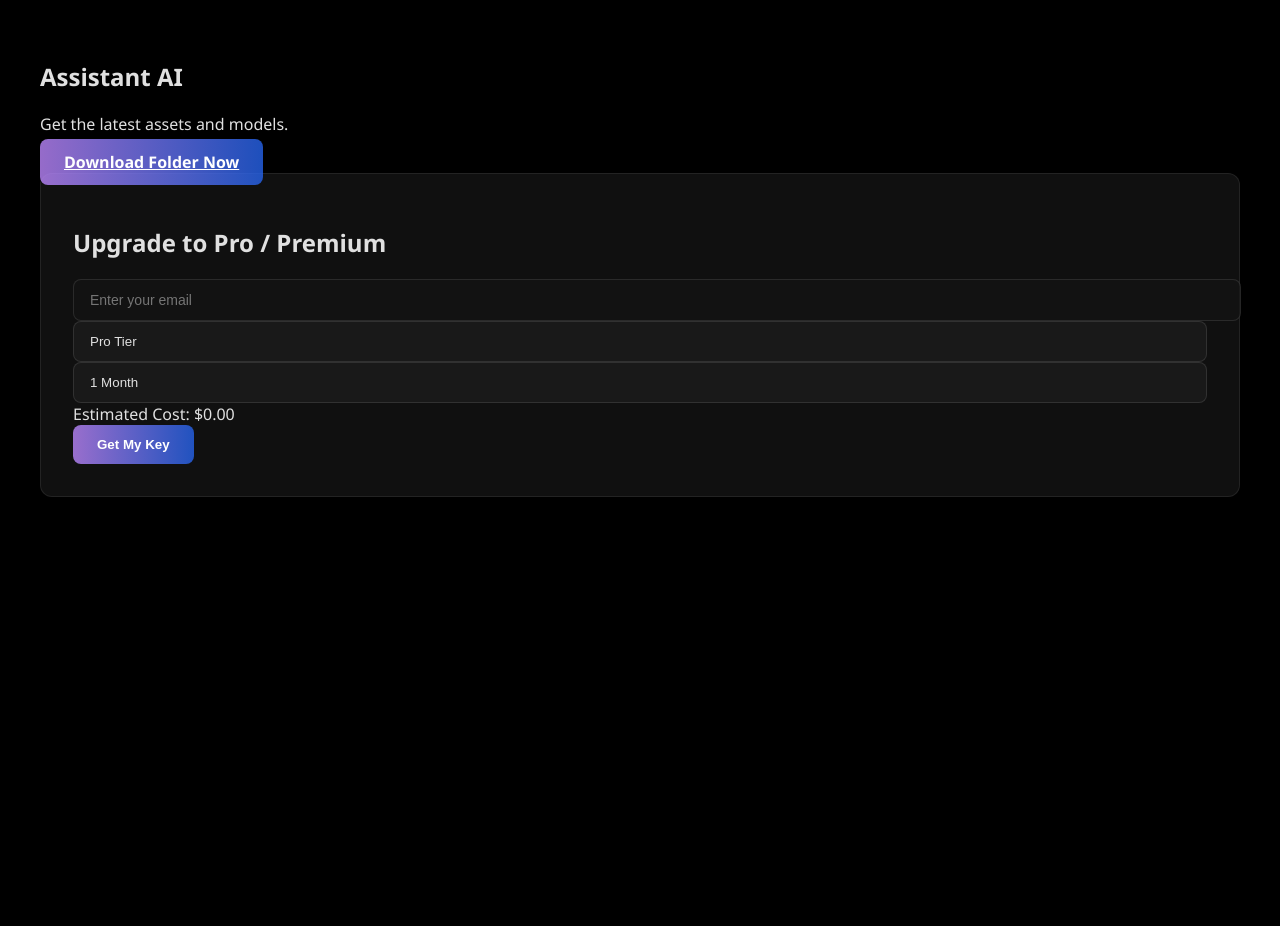
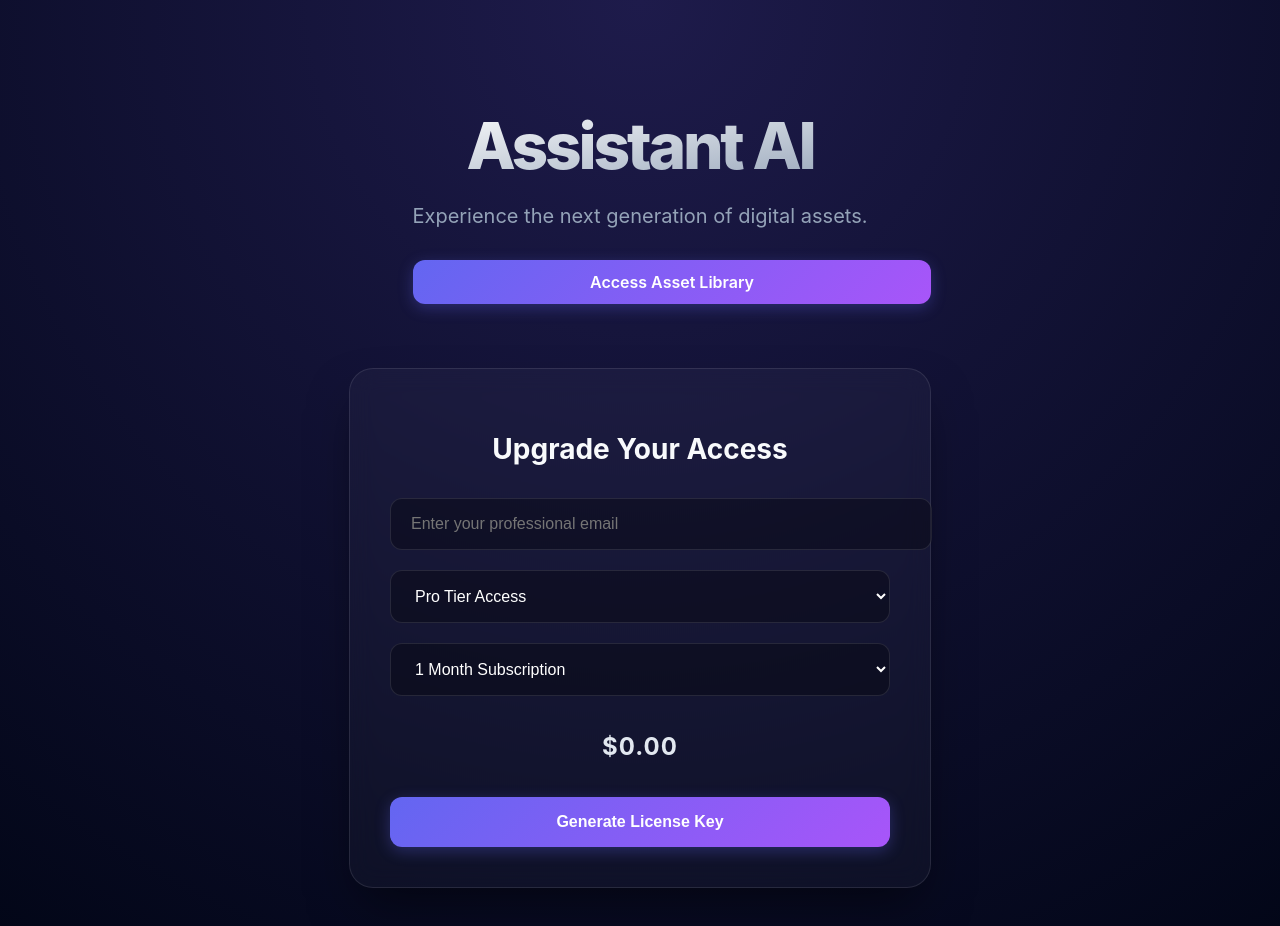
Before and after one commit to nabajyoticlaw/assistant, a Next.js app: page / in a window 1280 px wide. Shown: the top 926 px of the page. Before the commit the page ends 880 px from the top, so only its background shows below. Built offline with nearby package versions, Linux system fonts and the light colour scheme; no server answers; the database is empty.

Commit message:
Clean up project and remove deleted files

```diff
--- a/app/page.tsx
+++ b/app/page.tsx
@@ -13,13 +13,11 @@ export default function LandingPage() {
   const [generatedKey, setGeneratedKey] = useState<string | null>(null);
   const [keyData, setKeyData] = useState<any>(null);
 
-  // NEW: State for dynamic pricing
   const [prices, setPrices] = useState<any[]>([]);
   const [fetchingPrices, setFetchingPrices] = useState(true);
 
   const GOOGLE_DRIVE_LINK = "https://drive.google.com/drive/folders/1lBXZpuHhCtDeF-z9x50UrLJ7m1Zbkkwi?usp=sharing";
 
-  // Fetch prices from Supabase on load
   useEffect(() => {
     const fetchPrices = async () => {
       const { data, error } = await supabase.from('pricing_config').select('*');
@@ -29,7 +27,6 @@ export default function LandingPage() {
     fetchPrices();
   }, []);
 
-  // Find price from the fetched array
   const getCost = (t: string, d: number) => {
     const match = prices.find((p) => p.tier === t && p.duration === d);
     return match ? match.price.toFixed(2) : "0.00";
@@ -79,62 +76,79 @@ export default function LandingPage() {
 
   return (
     <div className={styles.pageWrapper}>
-  <section className="text-center mb-20">
-    <h1 className="text-5xl font-bold mb-4">Assistant AI</h1>
-    <p className="text-gray-400 mb-6">Get the latest assets and models.</p>
-    <a href={GOOGLE_DRIVE_LINK} className={styles.buttonPrimary}>
-      Download Folder Now
+      {/* Hero Section */}
+      <header className={styles.heroSection}>
+        <h1 className={styles.heroTitle}>Assistant AI</h1>
+        <p className={styles.heroSubtitle}>Experience the next generation of digital assets.</p>
+        <a href={GOOGLE_DRIVE_LINK} target="_blank" rel="noreferrer" className={styles.buttonPrimary} style={{ display: 'inline-block', textDecoration: 'none', padding: '0.75rem 2rem' }}>
+          Access Asset Library
         </a>
-  </section>
+      </header>
 
-  <section className={`${styles.card} max-w-md mx-auto`}>
-    <h2 className="text-2xl font-bold mb-6 text-center">Upgrade to Pro / Premium</h2>
+      {/* Subscription Card */}
+      <main className={styles.card} style={{ maxWidth: '500px' }}>
+        <h2 style={{ fontSize: '1.75rem', fontWeight: 700, textAlign: 'center', marginBottom: '2rem' }}>
+          Upgrade Your Access
+        </h2>
 
-    <div className="space-y-4">
+        <div className={styles.formGroup}>
           <input
             type="email"
-        placeholder="Enter your email"
+            placeholder="Enter your professional email"
             className={styles.input}
             value={email}
             onChange={(e) => setEmail(e.target.value)}
           />
 
           <select className={styles.select} value={tier} onChange={(e) => setTier(e.target.value)}>
-        <option value="pro">Pro Tier</option>
-        <option value="premium">Premium Tier</option>
+            <option value="pro">Pro Tier Access</option>
+            <option value="premium">Premium Tier Access</option>
           </select>
 
           <select className={styles.select} value={duration} onChange={(e) => setDuration(Number(e.target.value))}>
-        <option value={1}>1 Month</option>
-        <option value={3}>3 Months</option>
-        <option value={12}>1 Year</option>
+            <option value={1}>1 Month Subscription</option>
+            <option value={3}>3 Month Subscription</option>
+            <option value={12}>12 Month Subscription (Best Value)</option>
           </select>
 
-      <div className="text-center py-2 text-xl font-semibold">
-        {fetchingPrices ? "Loading price..." : `Estimated Cost: $${getCost(tier, duration)}`}
+          <div className={styles.priceDisplay}>
+            {fetchingPrices ? "Calculating..." : `$${getCost(tier, duration)}`}
           </div>
 
-      <button onClick={handleUpgrade} disabled={loading} className={styles.buttonPrimary}>
-        {loading ? "Generating..." : "Get My Key"}
+          <button
+            onClick={handleUpgrade}
+            disabled={loading}
+            className={styles.buttonPrimary}
+          >
+            {loading ? "Processing..." : "Generate License Key"}
           </button>
         </div>
+      </main>
 
       {/* Success Modal */}
       {generatedKey && (
         <div className={styles.modalOverlay}>
-        <div className={`${styles.card} max-w-sm w-full text-center border-blue-500`}>
-          <h3 className="text-2xl font-bold mb-2 text-blue-400">Activation Success!</h3>
-          <div className="bg-black p-4 rounded font-mono text-lg mb-6 border border-gray-600 select-all">
+          <div className={`${styles.card} ${styles.modalContent}`} style={{ maxWidth: '400px' }}>
+            <h3 style={{ fontSize: '1.5rem', fontWeight: 700, color: '#38bdf8', textAlign: 'center' }}>
+              License Activated
+            </h3>
+            <div className={styles.keyDisplay}>
               {generatedKey}
             </div>
-          <div className="flex flex-col gap-3">
-            <button onClick={downloadKeyFile} className={styles.buttonSuccess}>Download .txt File</button>
-            <button onClick={() => setGeneratedKey(null)} className="text-gray-400 text-sm underline">Close</button>
+            <div style={{ display: 'flex', flexDirection: 'column', gap: '1rem' }}>
+              <button onClick={downloadKeyFile} className={styles.buttonDownload}>
+                Download License (.txt)
+              </button>
+              <button
+                onClick={() => setGeneratedKey(null)}
+                style={{ background: 'none', border: 'none', color: '#94a3b8', cursor: 'pointer', textDecoration: 'underline' }}
+              >
+                Close Window
+              </button>
             </div>
           </div>
         </div>
       )}
-  </section>
     </div>
   );
 }
--- a/user.module.css
+++ b/user.module.css
@@ -1,162 +1,166 @@
 /* user.module.css */
 
-/* Base Layout */
+/* Base Layout - Deep Space Theme */
 .pageWrapper {
   min-height: 100vh;
-  background-color: #000000;
-  color: #E0E0E0;
-  font-family: 'Segoe UI', -apple-system, BlinkMacSystemFont, Roboto, sans-serif;
-  padding: 2.5rem;
+  background: radial-gradient(circle at top center, #1e1b4b 0%, #020617 100%);
+  color: #f8fafc;
+  font-family: 'Inter', 'Segoe UI', sans-serif;
+  display: flex;
+  flex-direction: column;
+  align-items: center;
+  padding: 4rem 1rem;
+  overflow-x: hidden;
 }
 
-/* Card / Container Style (The "Group Box" equivalent) */
-.card {
-  background-color: rgba(20, 20, 20, 0.8);
-  border: 1px solid rgba(255, 255, 255, 0.08);
-  border-radius: 12px;
-  padding: 2rem;
-  box-shadow: 0 10px 30px rgba(0, 0, 0, 0.5);
+/* Hero Section Styling */
+.heroSection {
+  text-align: center;
+  margin-bottom: 4rem;
+  animation: fadeIn 1s ease-out;
 }
 
-/* Form Elements (The "QLineEdit/QTextEdit" equivalent) */
-.input {
-  width: 100%;
-  padding: 0.75rem 1rem;
-  background-color: rgba(20, 20, 20, 0.6);
-  border: 1px solid rgba(255, 255, 255, 0.1);
-  border-radius: 8px;
-  color: #E0E0E0;
-  font-size: 14px;
-  outline: none;
-  transition: border 0.2s ease, background-color 0.2s ease;
+.heroTitle {
+  font-size: 4rem;
+  font-weight: 800;
+  letter-spacing: -0.05em;
+  background: linear-gradient(to bottom right, #ffffff, #94a3b8);
+  -webkit-background-clip: text;
+  -webkit-text-fill-color: transparent;
+  margin-bottom: 1rem;
 }
 
-.input:focus {
-  border: 1px solid rgba(187, 134, 252, 0.6);
-  background-color: rgba(25, 25, 25, 0.8);
+.heroSubtitle {
+  color: #94a3b8;
+  font-size: 1.25rem;
+  margin-bottom: 2rem;
 }
 
-.select {
+/* Glassmorphism Card */
+.card {
+  background: rgba(255, 255, 255, 0.03);
+  backdrop-filter: blur(12px);
+  -webkit-backdrop-filter: blur(12px);
+  border: 1px solid rgba(255, 255, 255, 0.1);
+  border-radius: 24px;
+  padding: 2.5rem;
+  box-shadow: 0 25px 50px -12px rgba(0, 0, 0, 0.5);
   width: 100%;
-  padding: 0.75rem 1rem;
-  background-color: rgba(30, 30, 30, 0.7);
-  border: 1px solid rgba(255, 255, 255, 0.1);
-  border-radius: 8px;
-  color: #E0E0E0;
-  outline: none;
-  appearance: none; /* Removes default browser styling */
 }
 
-/* Buttons (The "QPushButton" equivalent) */
-.button {
-  background-color: rgba(255, 255, 255, 0.04);
-  border: 1px solid rgba(255, 255, 255, 0.08);
-  border-radius: 6px;
-  padding: 0.5rem 1.5rem;
-  color: #CCCCCC;
-  font-weight: 500;
-  cursor: pointer;
-  transition: all 0.2s ease;
+/* Form Alignment & Spacing */
+.formGroup {
+  display: flex;
+  flex-direction: column;
+  gap: 1.25rem;
 }
 
-.button:hover {
-  background-color: rgba(255, 255, 255, 0.08);
-  border: 1px solid rgba(255, 255, 255, 0.15);
-  color: #FFFFFF;
+/* Premium Inputs */
+.input, .select {
+  width: 100%;
+  padding: 1rem 1.25rem;
+  background: rgba(0, 0, 0, 0.3);
+  border: 1px solid rgba(255, 255, 255, 0.1);
+  border-radius: 12px;
+  color: #ffffff;
+  font-size: 1rem;
+  outline: none;
+  transition: all 0.3s cubic-bezier(0.4, 0, 0.2, 1);
 }
 
+.input:focus, .select:focus {
+  border-color: #818cf8;
+  background: rgba(0, 0, 0, 0.5);
+  box-shadow: 0 0 0 4px rgba(129, 140, 248, 0.1);
+}
+
+/* Price Display */
+.priceDisplay {
+  text-align: center;
+  padding: 1rem 0;
+  font-size: 1.5rem;
+  font-weight: 700;
+  color: #e2e8f0;
+  letter-spacing: 1px;
+}
+
+/* Futuristic Buttons */
 .buttonPrimary {
-  background: linear-gradient(90deg, rgba(187, 134, 252, 0.8), rgba(37, 99, 235, 0.8));
+  width: 100%;
+  background: linear-gradient(135deg, #6366f1 0%, #a855f9 100%);
   color: white;
   border: none;
+  padding: 1rem 2rem;
+  border-radius: 12px;
   font-weight: 600;
-  padding: 0.75rem 1.5rem;
-  border-radius: 8px;
-  transition: opacity 0.2s;
+  font-size: 1rem;
+  cursor: pointer;
+  transition: all 0.3s ease;
+  box-shadow: 0 4px 15px rgba(99, 102, 241, 0.3);
 }
 
 .buttonPrimary:hover {
-  opacity: 0.9;
+  transform: translateY(-2px);
+  box-shadow: 0 8px 25px rgba(99, 102, 241, 0.4);
+  filter: brightness(1.1);
 }
 
 .buttonPrimary:disabled {
-  background: #333;
-  color: #777;
+  background: #334155;
   cursor: not-allowed;
+  transform: none;
 }
 
-.buttonSuccess {
-  background-color: #16a34a;
-  color: white;
-  border: none;
-  padding: 0.5rem 1rem;
-  border-radius: 6px;
+.buttonDownload {
+  background: rgba(34, 197, 94, 0.2);
+  border: 1px solid #22c55e;
+  color: #4ade80;
+  padding: 0.75rem 1.5rem;
+  border-radius: 10px;
+  font-weight: 600;
+  cursor: pointer;
+  transition: all 0.2s;
 }
 
-/* Admin Table Styles */
-.tableContainer {
-  overflow-x: auto;
-  background-color: rgba(20, 20, 20, 0.4);
-  border-radius: 12px;
+.buttonDownload:hover {
+  background: #22c55e;
+  color: white;
 }
 
-.table {
-  width: 100%;
-  border-collapse: collapse;
-  text-align: left;
-}
-
-.table th {
-  color: #888888;
-  text-transform: uppercase;
-  font-size: 12px;
-  letter-spacing: 1px;
-  padding: 1rem;
-  border-bottom: 1px solid rgba(255, 255, 255, 0.08);
-}
-
-.table td {
-  padding: 1rem;
-  border-bottom: 1px solid rgba(255, 255, 255, 0.04);
-}
-
-.table tr:hover {
-  background-color: rgba(255, 255, 255, 0.03);
-}
-
-/* Pricing Cards */
-.pricingGrid {
-  display: grid;
-  grid-template-columns: repeat(auto-fit, minmax(250px, 1fr));
-  gap: 1.5rem;
-}
-
-.pricingCard {
-  background-color: rgba(0, 0, 0, 0.4);
-  border: 1px solid rgba(255, 255, 255, 0.08);
-  padding: 1.5rem;
-  border-radius: 12px;
-}
-
-/* Badges */
-.badge {
-  padding: 2px 8px;
-  border-radius: 4px;
-  font-size: 12px;
-  font-weight: bold;
-  text-transform: uppercase;
-}
-
-.badgePro { background: rgba(59, 130, 246, 0.2); color: #60a5fa; }
-.badgePremium { background: rgba(168, 43, 224, 0.2); color: #c084fc; }
-
-/* Modal */
+/* Success Modal */
 .modalOverlay {
   position: fixed;
   inset: 0;
-  background: rgba(0, 0, 0, 0.85);
+  background: rgba(0, 0, 0, 0.8);
+  backdrop-filter: blur(8px);
   display: flex;
   align-items: center;
   justify-content: center;
-  z-index: 50;
+  z-index: 100;
 }
+
+.modalContent {
+  animation: slideUp 0.4s cubic-bezier(0.25, 0.46, 0.45, 0.94);
+}
+
+.keyDisplay {
+  background: rgba(0, 0, 0, 0.4);
+  padding: 1.5rem;
+  border-radius: 12px;
+  font-family: 'Monospace', monospace;
+  border: 1px dashed rgba(255, 255, 255, 0.3);
+  color: #38bdf8;
+  font-size: 1.2rem;
+  margin: 1.5rem 0;
+}
+
+/* Animations */
+@keyframes fadeIn {
+  from { opacity: 0; transform: translateY(20px); }
+  to { opacity: 1; transform: translateY(0); }
+}
+
+@keyframes slideUp {
+  from { opacity: 0; transform: translateY(40px); }
+  to { opacity: 1; transform: translateY(0); }
+}
```
Also changed, not shown: css.txt (added). Lines whose indentation alone changed are shown as unchanged.
